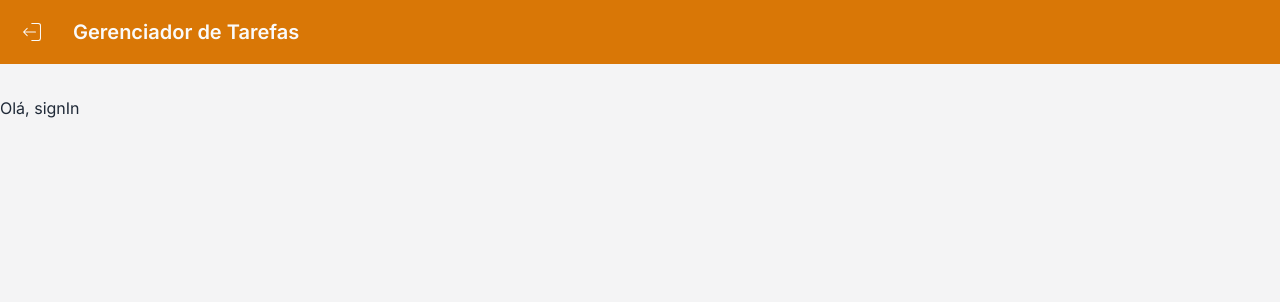
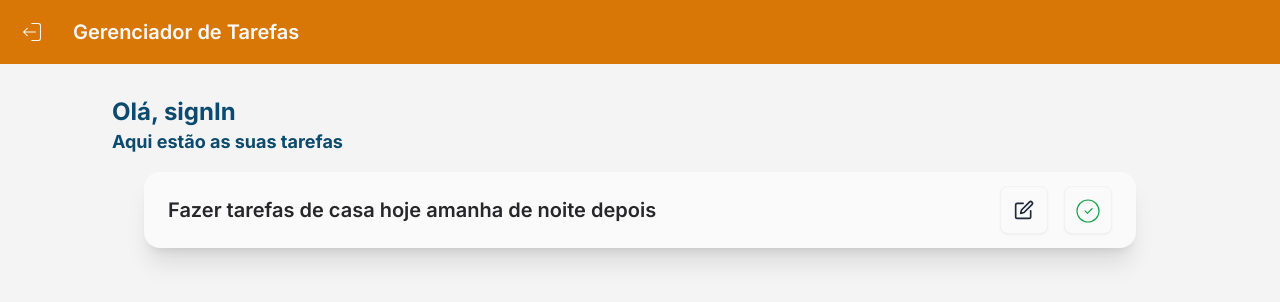
Before and after one commit to matheuspaiva1/gerenc-task, a Next.js app: page /dashboard in a window 1280 px wide. Shown: the top 302 px of the page. Built offline with nearby package versions, Linux system fonts and the light colour scheme.

Commit message:
feat: finalizando card das tasks

```diff
--- a/src/app/components/ButtonAddTask.tsx
+++ b/src/app/components/ButtonAddTask.tsx
@@ -2,6 +2,6 @@ import React from 'react'
 
 export default function ButtonAddTask() {
   return (
-    <div>ButtonAddTask</div>
+    <button class></button>
   )
 }
--- a/src/app/components/tasks/Tasks.tsx
+++ b/src/app/components/tasks/Tasks.tsx
@@ -1,7 +1,22 @@
 import React from 'react'
+import { CiCircleCheck } from "react-icons/ci";
+import { FiEdit } from "react-icons/fi";
+
 
 export default function Tasks() {
   return (
-    <div>Tasks</div>
+    <div className="card mx-36 mt-4 shadow-xl py-4 bg-zinc-50 text-zinc-800">
+      <div className="flex items-center relative">
+        <h2 className="card-title py-2 px-6">Fazer tarefas de casa hoje amanha de noite depois</h2>
+        <div className="flex items-center gap-4 absolute right-6">
+          <button className='btn btn-square bg-zinc-50'>
+            <FiEdit className='w-7 h-5'/>
+          </button>
+          <button className='btn btn-square bg-zinc-50'>
+            <CiCircleCheck className='text-green-600 h-12 w-7'/>
+          </button>
+        </div>
+      </div>
+    </div>
   )
 }
--- a/src/app/dashboard/page.tsx
+++ b/src/app/dashboard/page.tsx
@@ -1,12 +1,17 @@
 import React from 'react'
 import Header from '../components/Header'
 import { signIn } from 'next-auth/react'
+import Tasks from '../components/tasks/Tasks'
 
 export default function Page() {
   return (
     <main className='bg-zinc-100 h-screen'>
       <Header/>
-      <h1 className='mt-8'>Olá, {signIn.name}</h1>
+      <h1 className='mt-8 font-bold mx-28 text-2xl  text-sky-900'>Olá, {signIn.name}</h1>
+      <h1 className='font-bold mx-28 text-lg text-sky-900'>Aqui estão as suas tarefas</h1>
+
+      <Tasks/>
+
     </main>
   )
 }
```
